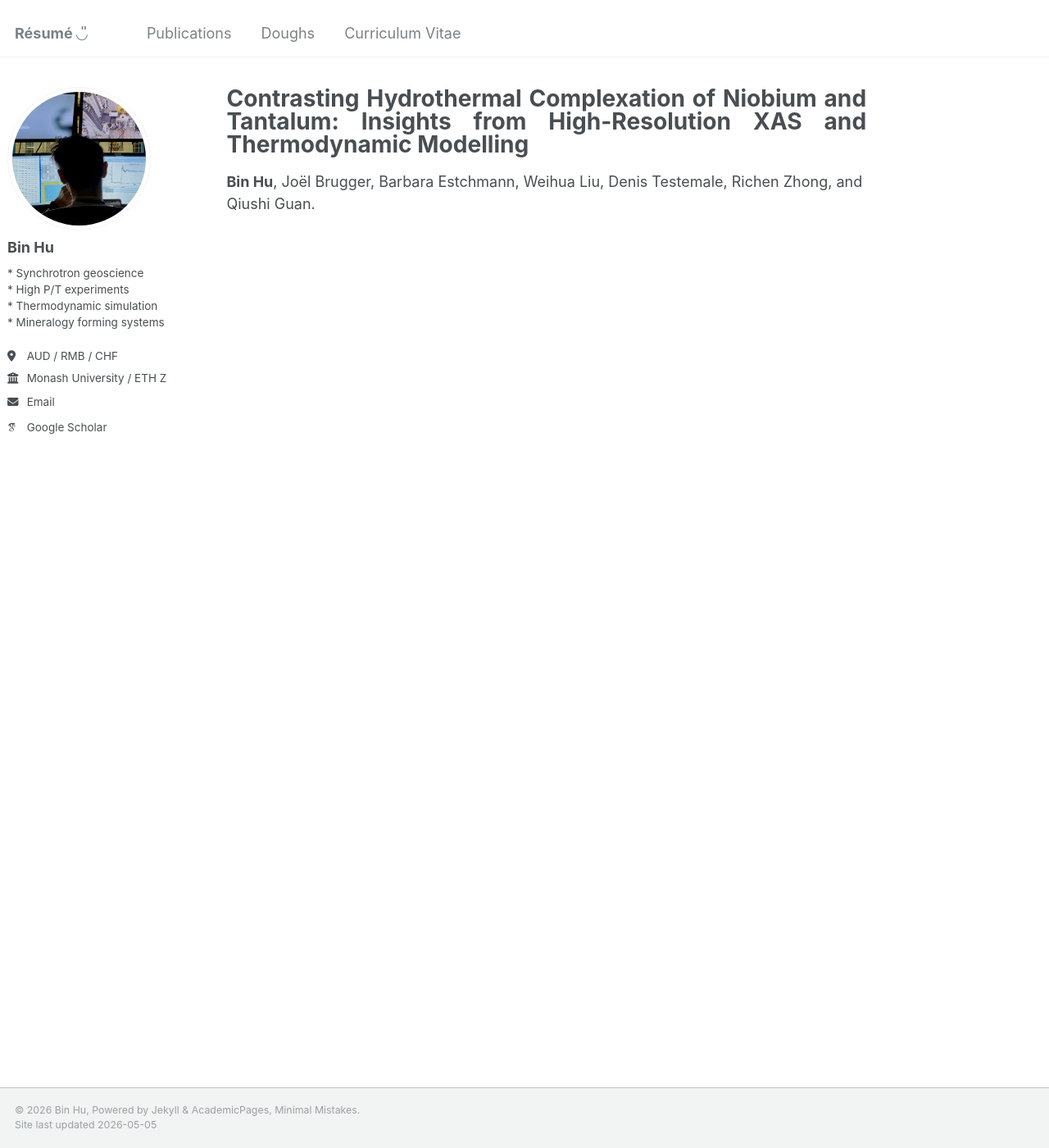
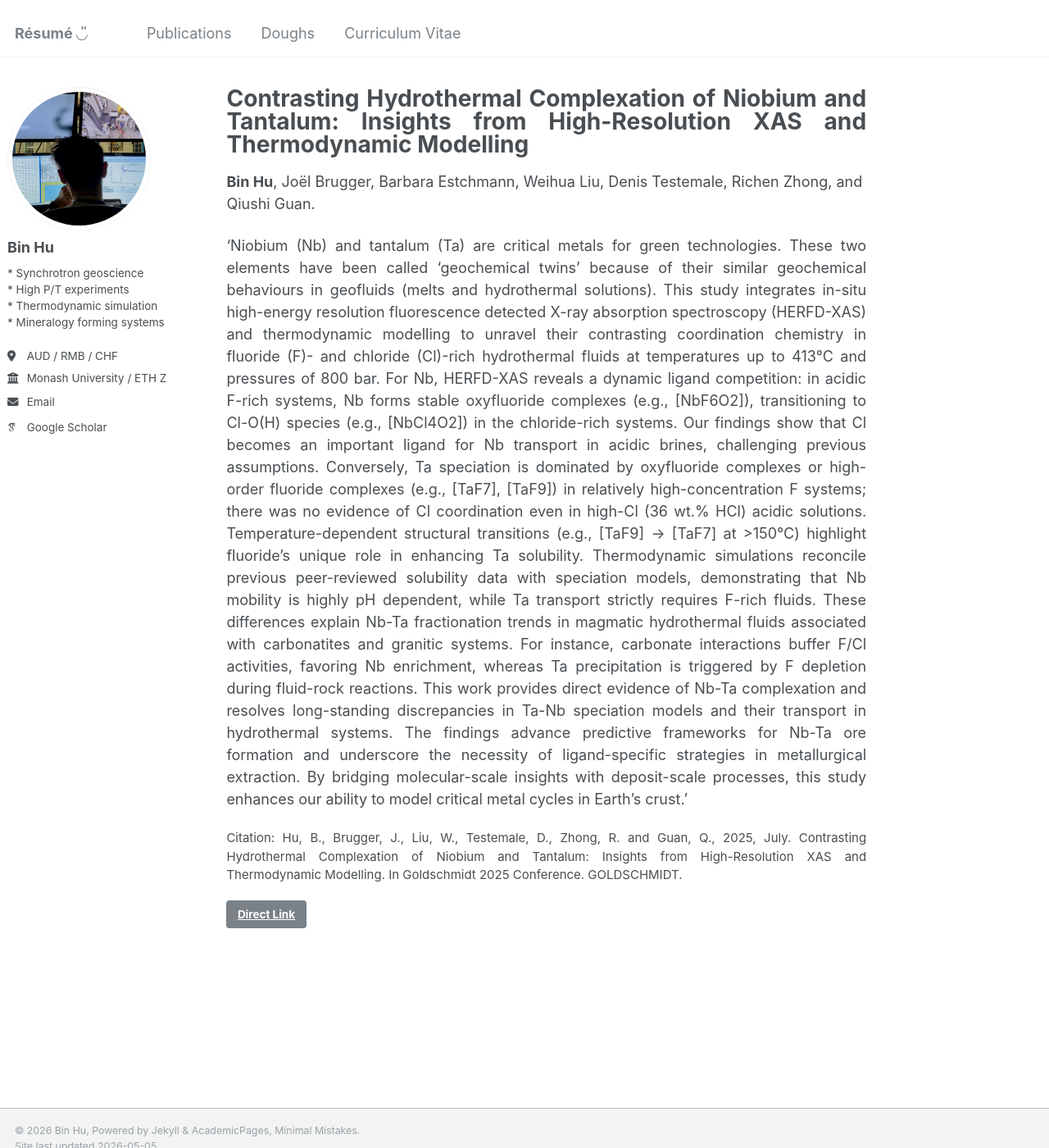
Before and after one commit to bhchemx/bhchemx.github.io, a Jekyll site: the page built from _publications/2025-07-06-GDSM.md, in a window 1280 px wide and 1400 px high. Shown: the whole window at 82% size. Built offline with Jekyll 4.4.1, drawn with Linux system fonts in a browser that asks for light colours; some web fonts are replaced.

Commit message:
Update 2025-07-06-GDSM.md

```diff
--- a/_publications/2025-07-06-GDSM.md
+++ b/_publications/2025-07-06-GDSM.md
@@ -8,7 +8,14 @@ excerpt: ""
 locationcity: "Prague"
 locationcountry: "Czech"
 permalink: /publication/2025-07-06-GDSM
+link: 'https://conf.goldschmidt.info/goldschmidt/2025/meetingapp.cgi/Paper/30335'
 venue: 'Goldschmidt 2025'
 authors: "<strong>Bin Hu</strong>, Joël Brugger, Barbara Estchmann, Weihua Liu, Denis Testemale, Richen Zhong, and Qiushi Guan."
+citation: 'Hu, B., Brugger, J., Liu, W., Testemale, D., Zhong, R. and Guan, Q., 2025, July. Contrasting Hydrothermal Complexation of Niobium and Tantalum: Insights from High-Resolution XAS and Thermodynamic Modelling. In Goldschmidt 2025 Conference. GOLDSCHMIDT.'
 date: 2025-07-06
 ---
+
+'Niobium (Nb) and tantalum (Ta) are critical metals for green technologies. These two elements have been called ‘geochemical twins’ because of their similar geochemical behaviours in geofluids (melts and hydrothermal solutions). This study integrates in-situ high-energy resolution fluorescence detected X-ray absorption spectroscopy (HERFD-XAS) and thermodynamic modelling to unravel their contrasting coordination chemistry in fluoride (F)- and chloride (Cl)-rich hydrothermal fluids at temperatures up to 413°C and pressures of 800 bar.
+For Nb, HERFD-XAS reveals a dynamic ligand competition: in acidic F-rich systems, Nb forms stable oxyfluoride complexes (e.g., [NbF6O2]), transitioning to Cl-O(H) species (e.g., [NbCl4O2]) in the chloride-rich systems. Our findings show that Cl becomes an important ligand for Nb transport in acidic brines, challenging previous assumptions. Conversely, Ta speciation is dominated by oxyfluoride complexes or high-order fluoride complexes (e.g., [TaF7], [TaF9]) in relatively high-concentration F systems; there was no evidence of Cl coordination even in high-Cl (36 wt.% HCl) acidic solutions. Temperature-dependent structural transitions (e.g., [TaF9] → [TaF7] at >150°C) highlight fluoride’s unique role in enhancing Ta solubility.
+Thermodynamic simulations reconcile previous peer-reviewed solubility data with speciation models, demonstrating that Nb mobility is highly pH dependent, while Ta transport strictly requires F-rich fluids. These differences explain Nb-Ta fractionation trends in magmatic hydrothermal fluids associated with carbonatites and granitic systems. For instance, carbonate interactions buffer F/Cl activities, favoring Nb enrichment, whereas Ta precipitation is triggered by F depletion during fluid-rock reactions.
+This work provides direct evidence of Nb-Ta complexation and resolves long-standing discrepancies in Ta-Nb speciation models and their transport in hydrothermal systems. The findings advance predictive frameworks for Nb-Ta ore formation and underscore the necessity of ligand-specific strategies in metallurgical extraction. By bridging molecular-scale insights with deposit-scale processes, this study enhances our ability to model critical metal cycles in Earth’s crust.'
```
